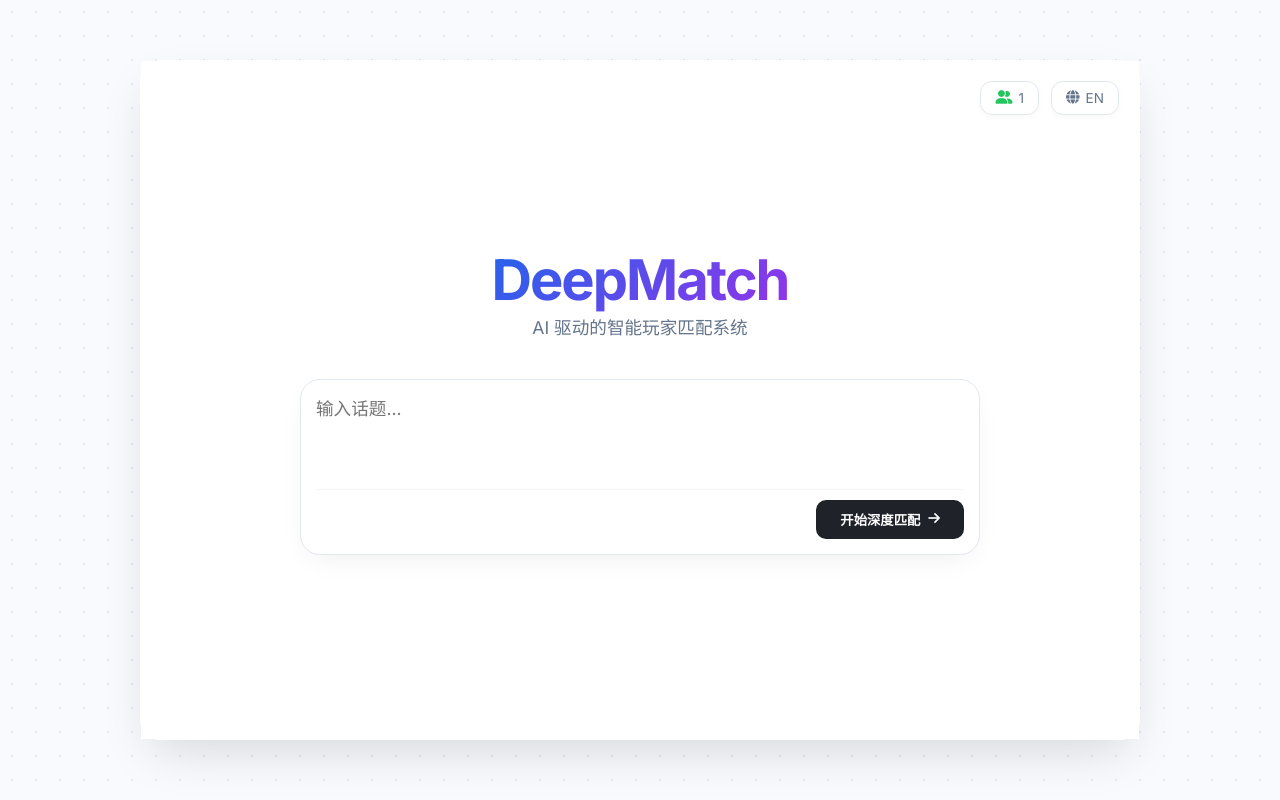
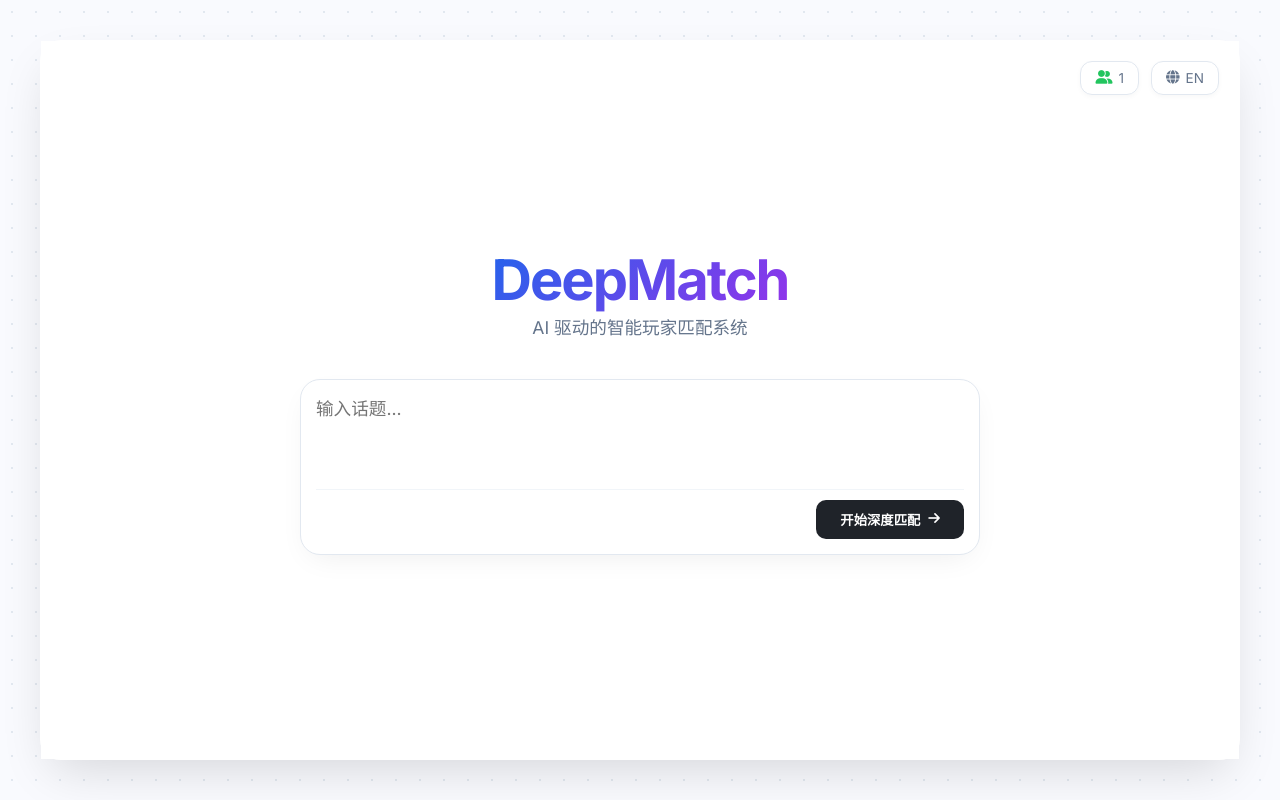
Before and after one commit to RY1109/deepmatchreal, a website: page public/index.html in a window 1280 px wide. Drawn offline with nearby package versions, Linux system fonts and the light colour scheme; no server answers.

Commit message:
Update style.css

```diff
--- a/public/css/style.css
+++ b/public/css/style.css
@@ -48,9 +48,9 @@ body {
     }
 
     #app {
-        width: 1000px; /* 更宽的视野 */
-        height: 85vh;
-        max-height: 850px;
+        width: 1200px; /* 更宽的视野 */
+        height: 90vh;
+        max-height: 950px;
         min-height: 600px;
         border-radius: 20px;
         box-shadow: 0 20px 50px -12px rgba(0, 0, 0, 0.15);
```
